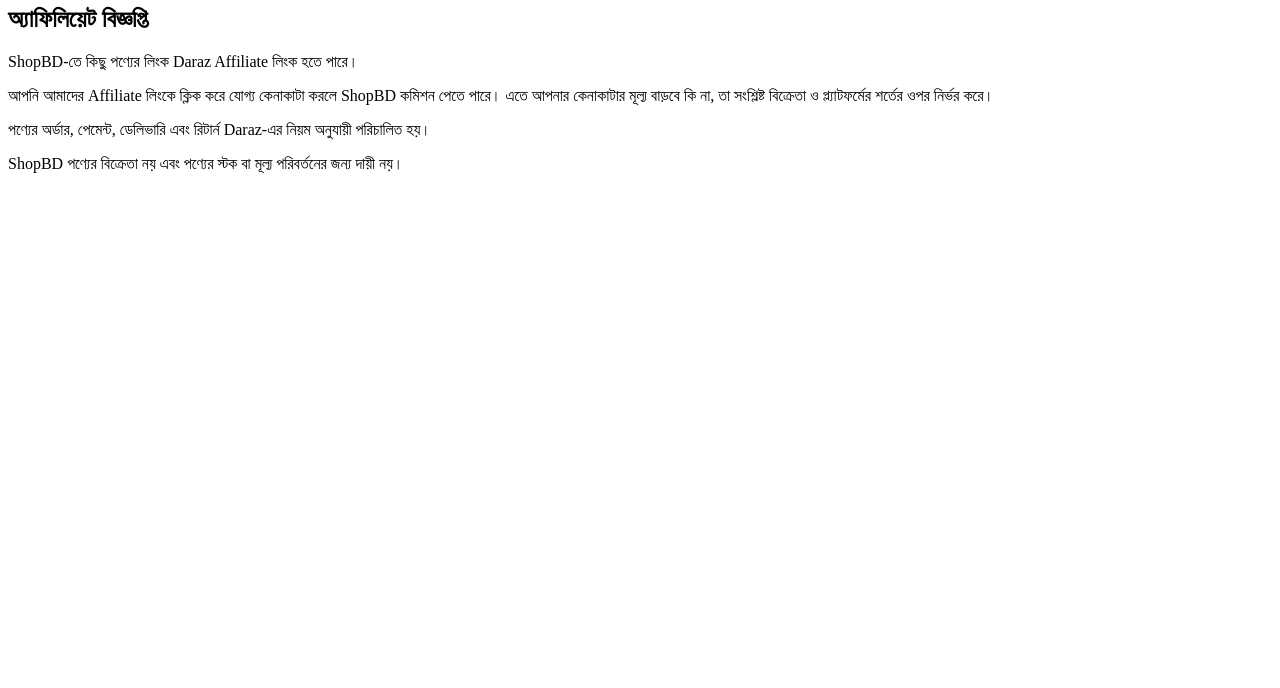
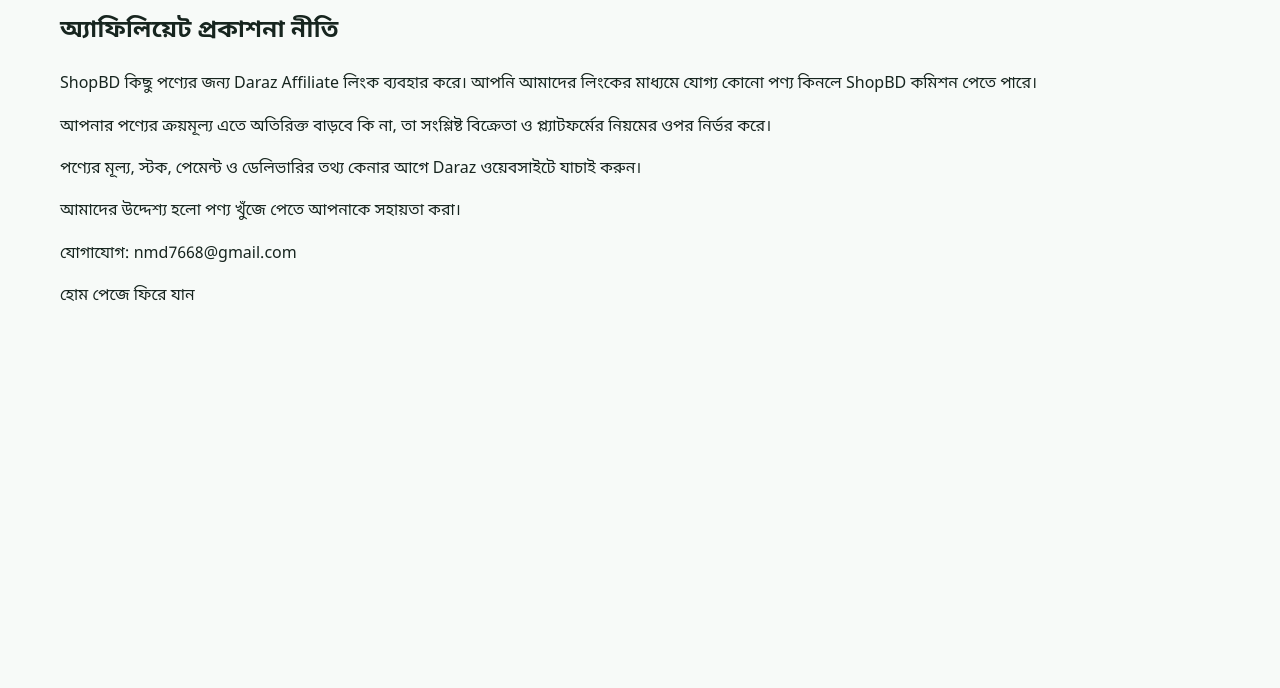
Before and after one commit to nmd7668-hue/shopbd-marketplace, a plain HTML site: page affiliate.html in a window 1280 px wide. Shown: the part 112-800 px from the top of the page. Drawn offline with Linux system fonts and the light colour scheme.

Commit message:
Update affiliate.html

```diff
--- a/affiliate.html
+++ b/affiliate.html
@@ -5,34 +5,40 @@
   <meta charset="UTF-8">
   <meta name="viewport" content="width=device-width, initial-scale=1">
   <title>Affiliate Disclosure - ShopBD</title>
+  <link rel="stylesheet" href="style.css">
 </head>
 <body>
-  <h1>ShopBD Affiliate Disclosure</h1>
-  <a href="index.html">হোম</a>
+  <main class="section">
+    <h1>Affiliate Disclosure</h1>
 
-  <h2>অ্যাফিলিয়েট বিজ্ঞপ্তি</h2>
+    <h2>অ্যাফিলিয়েট প্রকাশনা নীতি</h2>
 
     <p>
-    ShopBD-তে কিছু পণ্যের লিংক Daraz Affiliate
-    লিংক হতে পারে।
+      ShopBD কিছু পণ্যের জন্য Daraz Affiliate লিংক ব্যবহার করে।
+      আপনি আমাদের লিংকের মাধ্যমে যোগ্য কোনো পণ্য কিনলে
+      ShopBD কমিশন পেতে পারে।
     </p>
 
     <p>
-    আপনি আমাদের Affiliate লিংকে ক্লিক করে
-    যোগ্য কেনাকাটা করলে ShopBD কমিশন পেতে পারে।
-    এতে আপনার কেনাকাটার মূল্য বাড়বে কি না,
-    তা সংশ্লিষ্ট বিক্রেতা ও প্ল্যাটফর্মের
-    শর্তের ওপর নির্ভর করে।
+      আপনার পণ্যের ক্রয়মূল্য এতে অতিরিক্ত বাড়বে কি না,
+      তা সংশ্লিষ্ট বিক্রেতা ও প্ল্যাটফর্মের নিয়মের ওপর নির্ভর করে।
     </p>
 
     <p>
-    পণ্যের অর্ডার, পেমেন্ট, ডেলিভারি এবং
-    রিটার্ন Daraz-এর নিয়ম অনুযায়ী পরিচালিত হয়।
+      পণ্যের মূল্য, স্টক, পেমেন্ট ও ডেলিভারির তথ্য
+      কেনার আগে Daraz ওয়েবসাইটে যাচাই করুন।
     </p>
 
     <p>
-    ShopBD পণ্যের বিক্রেতা নয় এবং পণ্যের
-    স্টক বা মূল্য পরিবর্তনের জন্য দায়ী নয়।
+      আমাদের উদ্দেশ্য হলো পণ্য খুঁজে পেতে আপনাকে সহায়তা করা।
     </p>
+
+    <p>
+      যোগাযোগ:
+      <a href="mailto:nmd7668@gmail.com">nmd7668@gmail.com</a>
+    </p>
+
+    <a href="index.html">হোম পেজে ফিরে যান</a>
+  </main>
 </body>
 </html>
```
Lines whose indentation alone changed are shown as unchanged.
